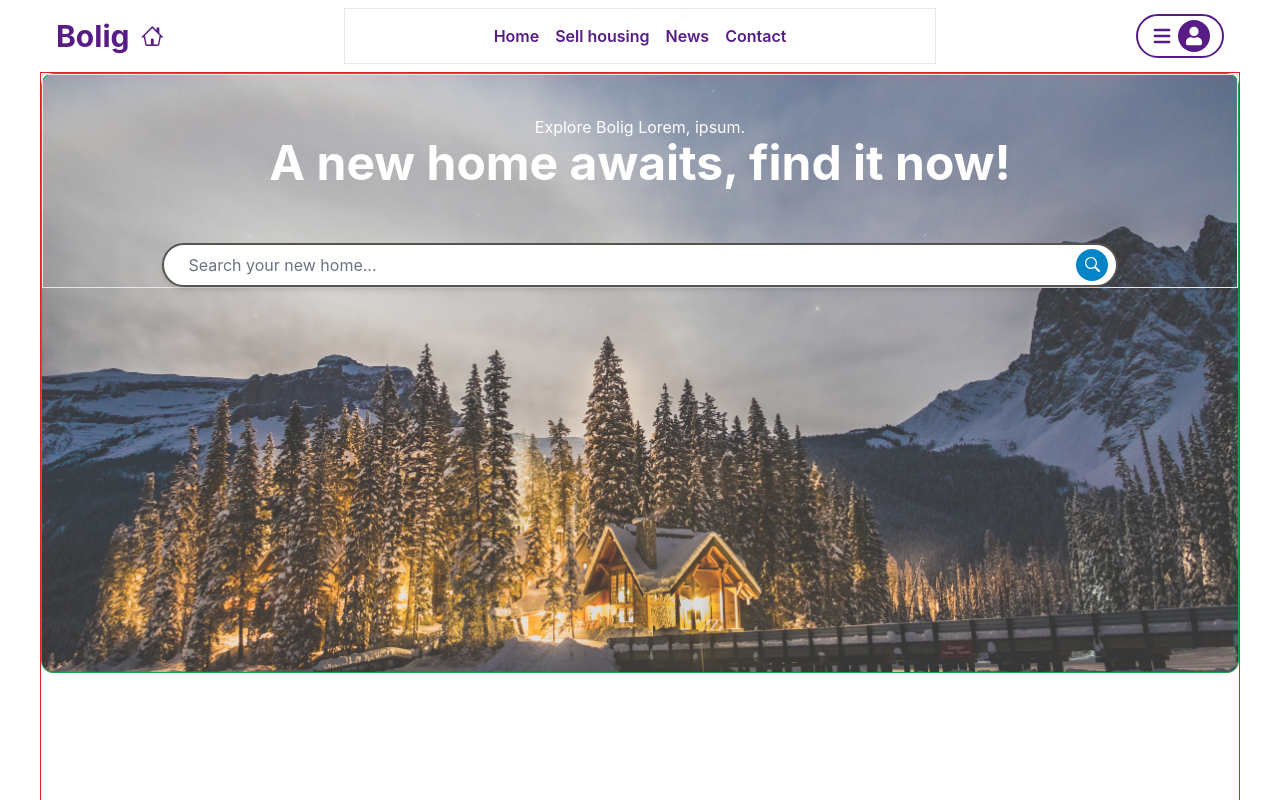
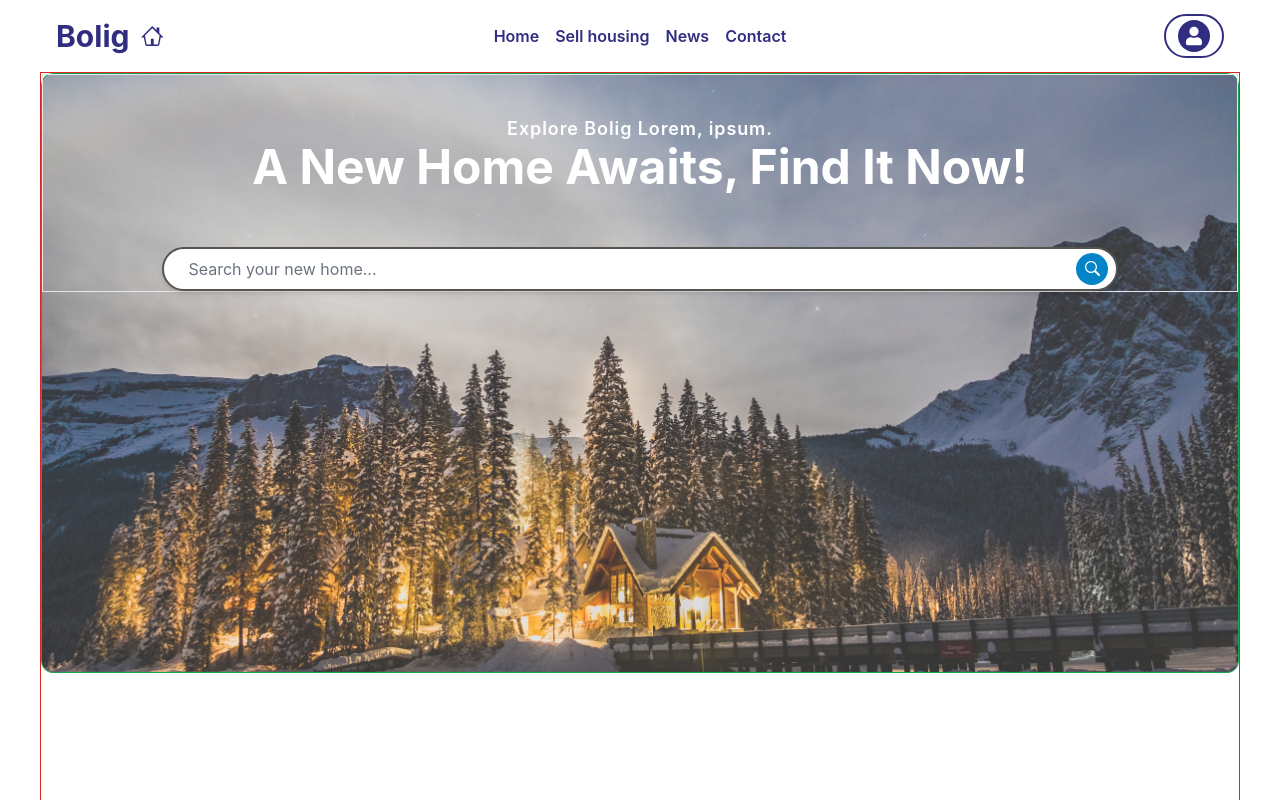
Before and after one commit to MaxAndreasLundin/bolig-web, a Next.js app: page / in a window 1280 px wide. Shown: the top 800 px of the page. Built offline with nearby package versions, Linux system fonts and the light colour scheme.

Commit message:
change color and font styling

```diff
--- a/app/globals.css
+++ b/app/globals.css
@@ -31,7 +31,7 @@ a {
 }
 
 .hover-effect {
-  @apply relative cursor-pointer transition-all duration-300 transform hover:text-purple-700 before:content-[''] before:absolute before:-bottom-2 before:left-1/2 before:-translate-x-1/2 before:w-0 before:h-0.5 before:rounded-full before:transition-all before:bg-purple-700 hover:before:w-full
+  @apply relative cursor-pointer transition-all duration-300 transform hover:text-indigo-700 before:content-[''] before:absolute before:-bottom-2 before:left-1/2 before:-translate-x-1/2 before:w-0 before:h-0.5 before:rounded-full before:transition-all before:bg-indigo-700 hover:before:w-full
 }
 
 
@@ -40,7 +40,7 @@ a {
 }
 
 .link-mobile {
-  @apply flex items-center justify-center p-4 w-full border-b hover:border-b-sky-600 hover:rounded-md hover:scale-110;
+  @apply flex items-center justify-center p-4 w-full border-b duration-300 transform hover:text-indigo-700 hover:border-b-indigo-700 hover:rounded-md hover:scale-110;
 }
 
 
--- a/app/page.tsx
+++ b/app/page.tsx
@@ -14,9 +14,9 @@ export default function Home() {
           {/* <div className="absolute z-10 inset-0 bg-white bg-opacity-20"></div> */}
 
           <div className="flex flex-col items-center justify-center pt-10 border">
-            <p>Explore Bolig Lorem, ipsum.</p>
-            <p className="text-2xl font-bold drop-shadow-2xl md:text-5xl mb-14">
-              A new home awaits, find it now!
+            <p className='text-lg font-semibold tracking-wider'>Explore Bolig Lorem, ipsum.</p>
+            <p className="text-3xl font-semibold md:font-bold drop-shadow-2xl md:text-5xl mb-14">
+              A New Home Awaits, Find It Now!
             </p>
             <SearchBar />
 
--- a/components/Navbar.tsx
+++ b/components/Navbar.tsx
@@ -5,7 +5,6 @@ import { GoHome } from "react-icons/go";
 import React, { useState } from "react";
 
 import Link from "next/link";
-import SearchBar from "./searchBar/SearchBar";
 
 const Navbar = () => {
   const [click, setClick] = useState<boolean>(false);
@@ -16,7 +15,7 @@ const Navbar = () => {
 
   return (
     <>
-      <header className="sticky top-0 z-50 w-full grid grid-cols-4 bg-white p-1 px-2 sm:p-2 text-purple-900">
+      <header className="sticky top-0 z-50 w-full grid grid-cols-4 bg-white p-1 px-2 sm:p-2 text-indigo-900">
         {/*left*/}
         <div className="relative flex items-center h-14">
           <Link href={"/"} className="flex justify-center items-center gap-1">
@@ -26,21 +25,20 @@ const Navbar = () => {
         </div>
 
         {/* Middle */}
-        <div className="invisible md:visible flex items-center col-span-2 justify-center py-2 border">
+        <div className="invisible md:visible flex items-center col-span-2 justify-center py-2">
           <ul className="flex gap-4 font-semibold">
             <li className="hover:scale-105"><a href="" className="hover-effect">Home</a></li>
             <li className="hover:scale-105"><a href="" className="hover-effect">Sell housing</a></li>
             <li className="hover:scale-105"><a href="" className="hover-effect">News</a></li>
             <li className="hover:scale-105"><a href="" className="hover-effect">Contact</a></li>
           </ul>
-          {/* <SearchBar /> */}
         </div>
 
         {/*right*/}
         <div className="flex items-center justify-end gap-2 pr-2 h-14">
-          <div className="flex items-center gap-1 rounded-full border-purple-900 text-stone-800 border-2 py-1 px-3 hover:bg-sky-100">
+          <div className="flex items-center gap-1 rounded-full border-indigo-900 text-stone-800 border-2 py-1 px-3 hover:bg-sky-100">
             <div
-              className="block cursor-pointer text-purple-900"
+              className="block cursor-pointer text-indigo-900 md:hidden"
               onClick={handleClick}
             >
               {click ? (
@@ -49,7 +47,7 @@ const Navbar = () => {
                 <MenuIcon className="h-6" />
               )}
             </div>
-            <div className="bg-purple-900 rounded-full py-1 px-2 ">
+            <div className="bg-indigo-900 rounded-full py-1 px-2 ">
               <Link href={"login"}>
                 <FaUser className="h-6 text-white" />
               </Link>
@@ -61,12 +59,12 @@ const Navbar = () => {
       <div
         className={
           click
-            ? "fixed right-0 top-0 h-full w-full sm:w-[40%] md:w-[30%] lg:w-[20%] bg-sky-50 opacity-90 duration-500 ease-in z-20"
-            : "fixed right-0 -top-full h-full w-full sm:w-[40%] md:w-[30%] lg:w-[20%] duration-500 ease-out z-20"
+            ? "fixed right-0 top-0 h-full w-full sm:w-[40%] md:w-[30%] lg:w-[20%] bg-white opacity-90 duration-500 ease-in z-20 md:hidden"
+            : "fixed -right-full top-0 h-full w-full sm:w-[40%] md:w-[30%] lg:w-[20%] duration-500 ease-out z-20"
         }
       >
         <ul
-          className="flex cursor-pointer flex-col items-center p-4 text-2xl sm:text-xl"
+          className="flex cursor-pointer flex-col items-center p-4 text-2xl sm:text-xl text-indigo-900"
           onClick={() => setClick(false)}
         >
           <li className="link-mobile mt-20">Sell Housing</li>
```
